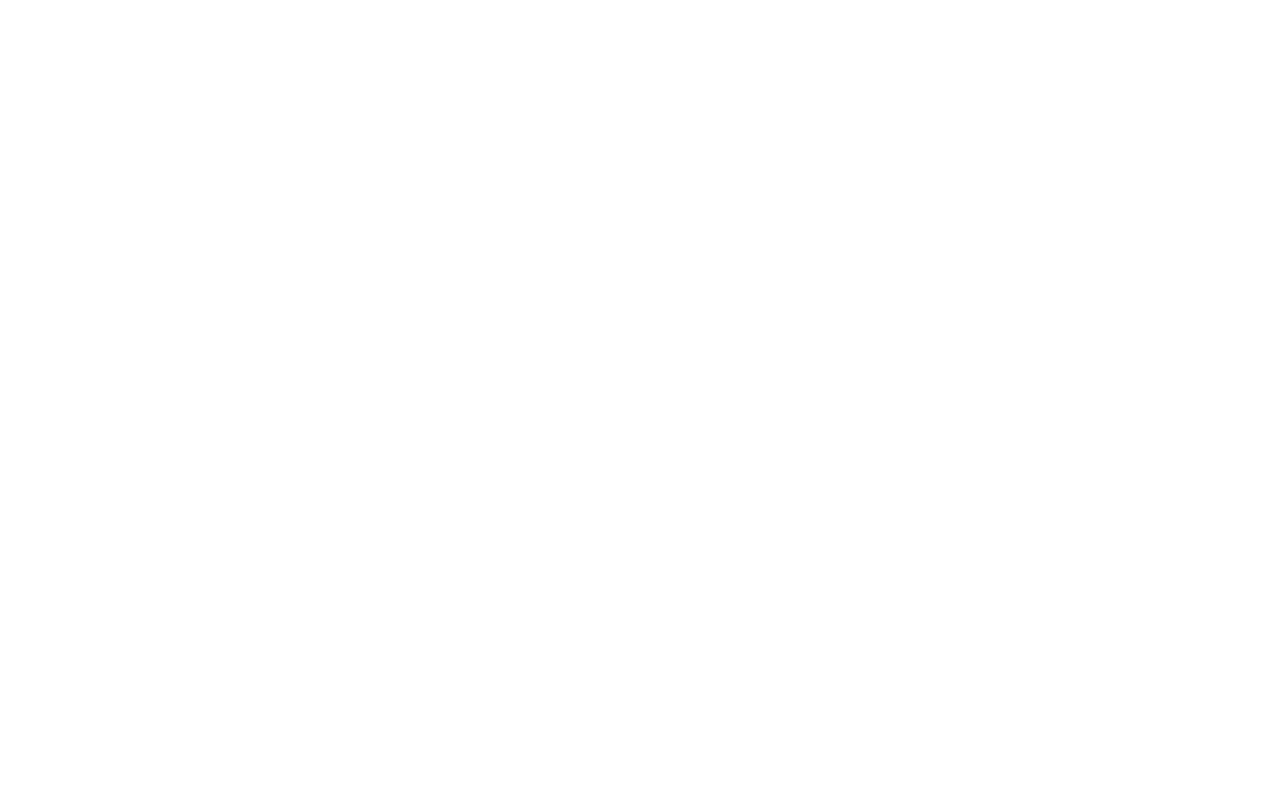
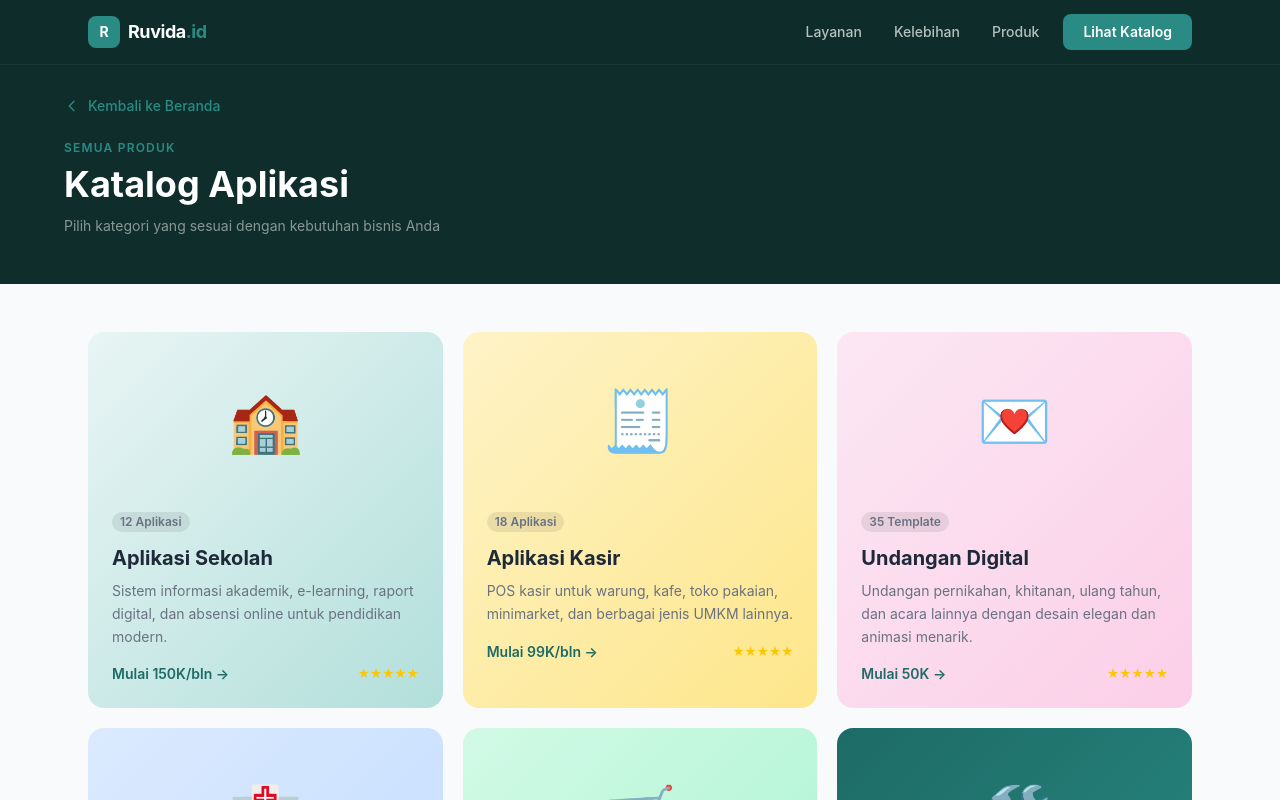
Before and after one commit to dellasabrina-16/Ruvida.Id, a React (Vite) app in the folder RuvidaId/: page /katalog in a window 1280 px wide. Before the commit this address had no page. Shown: the top 800 px of the page. Built offline with nearby package versions, Linux system fonts and the light colour scheme.

Commit message:
Della 28 05 2026
Halaman Catalog
- with layout

```diff
--- a/RuvidaId/src/App.jsx
+++ b/RuvidaId/src/App.jsx
@@ -1,10 +1,21 @@
-import { Routes, Route } from "react-router-dom";
+// src/App.jsx
+import { BrowserRouter, Routes, Route, Navigate } from "react-router-dom";
+import Navbar from "./components/layout/Navbar";
+import Footer from "./components/layout/Footer";
 import LandingPage from "./pages/LandingPage";
+import Category from "./pages/Category";
+// import Application from "./pages/Application";
 
 export default function App() {
   return (
-    <Routes>
-      <Route path="/" element={<LandingPage />} />
-    </Routes>
+    <BrowserRouter>
+      <Navbar />
+      <Routes>
+        <Route path="/" element={<LandingPage />} />
+        <Route path="/katalog" element={<Category />} />
+        {/* <Route path="/aplikasi/:id" element={<Application />} /> */}
+      </Routes>
+      <Footer />
+    </BrowserRouter>
   );
 }
--- a/RuvidaId/src/components/layout/Navbar.jsx
+++ b/RuvidaId/src/components/layout/Navbar.jsx
@@ -1,18 +1,20 @@
+// src/layout/Navbar.jsx
 import { useState } from "react";
+import { useNavigate } from "react-router-dom";
 
 export default function Navbar() {
   const [menuOpen, setMenuOpen] = useState(false);
+  const navigate = useNavigate();
 
   return (
     <nav className="fixed top-0 left-0 right-0 z-50 bg-[#0f2e2b]/90 backdrop-blur-md border-b border-white/5">
       <div className="max-w-6xl mx-auto px-4 sm:px-6 flex items-center justify-between h-16">
 
         {/* Logo */}
-        <div className="flex items-center gap-2">
+        <div className="flex items-center gap-2 cursor-pointer" onClick={() => navigate("/")}>
           <div className="w-8 h-8 rounded-lg bg-[#2A8B85] flex items-center justify-center">
             <span className="text-white text-sm font-bold">R</span>
           </div>
-
           <span className="text-white font-bold text-lg tracking-tight">
             Ruvida<span className="text-[#2A8B85]">.id</span>
           </span>
@@ -20,7 +22,6 @@
 
         {/* Desktop Menu */}
         <div className="hidden md:flex items-center gap-6">
-
           <div className="flex items-center gap-8">
             {["Layanan", "Kelebihan", "Produk"].map((item) => (
               <a
@@ -33,10 +34,12 @@
             ))}
           </div>
 
-          <button className="bg-[#2A8B85] hover:bg-[#238880] text-white text-sm font-semibold px-5 py-2 rounded-lg transition-colors duration-200">
+          <button
+            onClick={() => navigate("/katalog")}
+            className="bg-[#2A8B85] hover:bg-[#238880] text-white text-sm font-semibold px-5 py-2 rounded-lg transition-colors duration-200"
+          >
             Lihat Katalog
           </button>
-
         </div>
 
         {/* Mobile Button */}
@@ -68,7 +71,10 @@
             </a>
           ))}
 
-          <button className="bg-[#2A8B85] text-white text-sm font-semibold px-5 py-2 rounded-lg w-full">
+          <button
+            onClick={() => { navigate("/katalog"); setMenuOpen(false); }}
+            className="bg-[#2A8B85] text-white text-sm font-semibold px-5 py-2 rounded-lg w-full"
+          >
             Lihat Katalog
           </button>
         </div>
--- a/RuvidaId/src/main.jsx
+++ b/RuvidaId/src/main.jsx
@@ -6,8 +6,6 @@
 
 createRoot(document.getElementById("root")).render(
   <StrictMode>
-    <BrowserRouter>
       <App />
-    </BrowserRouter>
   </StrictMode>
 );
--- /dev/null
+++ b/RuvidaId/src/pages/Category.jsx
@@ -0,0 +1,82 @@
+// src/pages/Category.jsx
+import { useNavigate } from "react-router-dom";
+import { kategoriList } from "../data/data";
+
+export default function Category() {
+  const navigate = useNavigate();
+
+  return (
+    <div className="min-h-screen bg-gray-50">
+      {/* Hero Header */}
+      <div className="bg-[#0f2e2b] pt-24 pb-12 px-4 sm:px-6">
+        <div className="max-w-6xl mx-auto">
+          <button
+            onClick={() => navigate("/")}
+            className="flex items-center gap-2 text-[#2A8B85] text-sm font-medium mb-6 hover:text-[#4db6ac] transition-colors"
+          >
+            <svg className="w-4 h-4" fill="none" stroke="currentColor" viewBox="0 0 24 24">
+              <path strokeLinecap="round" strokeLinejoin="round" strokeWidth={2} d="M15 19l-7-7 7-7" />
+            </svg>
+            Kembali ke Beranda
+          </button>
+          <p className="text-[#2A8B85] text-xs font-semibold uppercase tracking-widest mb-2">
+            Semua Produk
+          </p>
+          <h1 className="text-white text-4xl font-bold mb-3">Katalog Aplikasi</h1>
+          <p className="text-white/50 text-sm">
+            Pilih kategori yang sesuai dengan kebutuhan bisnis Anda
+          </p>
+        </div>
+      </div>
+
+      {/* Grid */}
+      <div className="max-w-6xl mx-auto px-4 sm:px-6 py-12">
+        <div className="grid grid-cols-1 sm:grid-cols-2 lg:grid-cols-3 gap-5">
+          {kategoriList.map((kat) => (
+            <div
+              key={kat.id}
+              onClick={() => navigate(`/aplikasi/${kat.id}`)}
+              className="group rounded-2xl overflow-hidden cursor-pointer transition-all duration-300 hover:-translate-y-1 hover:shadow-xl"
+              style={{ background: kat.gradient }}
+            >
+              {/* Icon Area */}
+              <div className="flex items-center justify-center h-44">
+                <span className="text-6xl group-hover:scale-110 transition-transform duration-300">
+                  {kat.icon}
+                </span>
+              </div>
+
+              {/* Content */}
+              <div className={`px-6 pb-6 ${kat.isDark ? "text-white" : "text-gray-800"}`}>
+                {/* Tag */}
+                <span
+                  className={`inline-block text-xs font-semibold px-2 py-0.5 rounded-full mb-3 ${
+                    kat.isDark
+                      ? "bg-white/20 text-white"
+                      : "bg-black/8 text-gray-500"
+                  }`}
+                >
+                  {kat.tag}
+                </span>
+
+                <h2 className="text-xl font-bold mb-2">{kat.nama}</h2>
+                <p className={`text-sm leading-relaxed mb-4 ${kat.isDark ? "text-white/70" : "text-gray-500"}`}>
+                  {kat.deskripsi}
+                </p>
+
+                <div className="flex items-center justify-between">
+                  <span className={`text-sm font-semibold ${kat.isDark ? "text-white" : "text-[#1d6b66]"}`}>
+                    {kat.harga} →
+                  </span>
+                  {kat.rating && (
+                    <span className="text-yellow-400 text-xs tracking-tight">{kat.rating}</span>
+                  )}
+                </div>
+              </div>
+            </div>
+          ))}
+        </div>
+      </div>
+    </div>
+  );
+}
--- a/RuvidaId/src/pages/LandingPage.jsx
+++ b/RuvidaId/src/pages/LandingPage.jsx
@@ -424,14 +424,10 @@
 export default function LandingPage() {
   return (
     <div className="font-[Sora,sans-serif] antialiased">
-      <Navbar />
-
       <HeroSection />
       <PaketSection />
       <KeunggulanSection />
       <BestSellerSection />
-
-      <Footer />
     </div>
   );
 }
```
